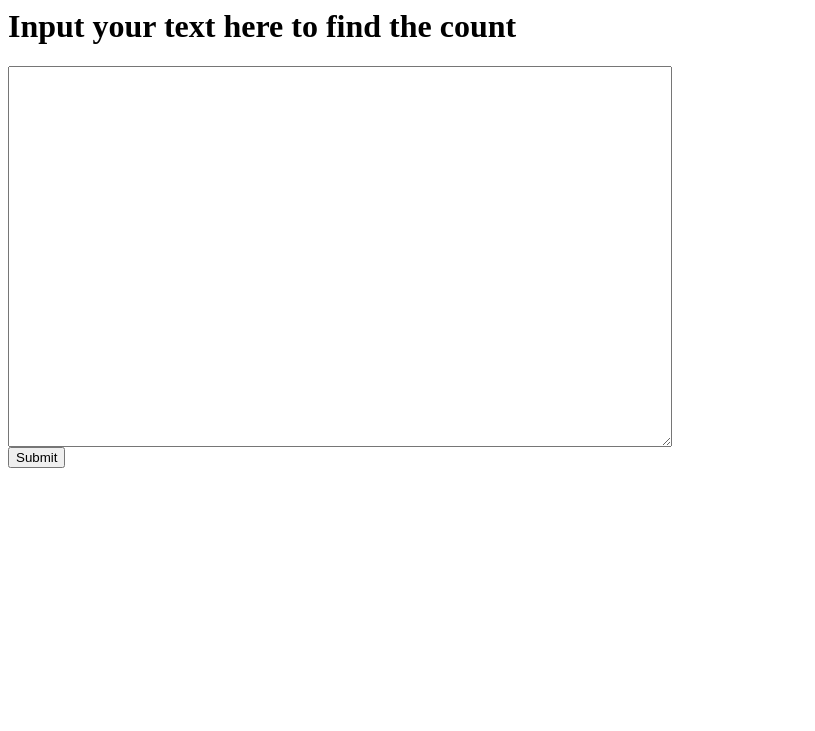
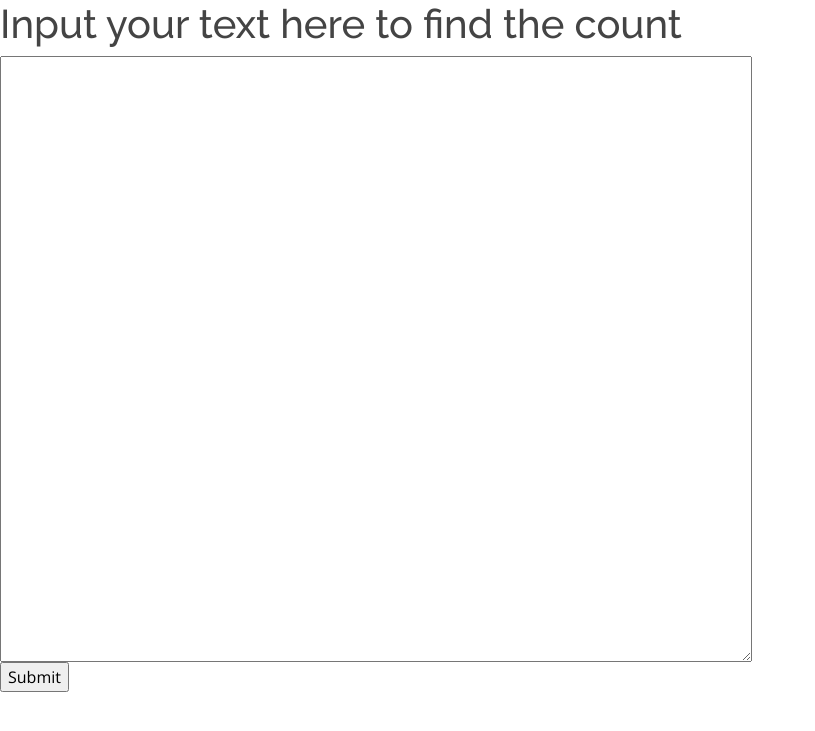
Before and after one commit to kibetamos/mars, a Django app: template venus/templates/home.html in a window 1280 px wide. Shown: the top 731 px of the page, without its empty margins (0-815 px from the left). Run offline with Django 3.2, Linux system fonts and the light colour scheme; the template is opened without the code that fills it, so the values that code supplies are empty; some libraries are stand-ins or nearby versions.

Commit message:
Update: update text count page

```diff
--- a/venus/templates/home.html
+++ b/venus/templates/home.html
@@ -1,19 +1,30 @@
+{% load static %}
 <head>
   <meta charset="utf-8">
   <meta content="width=device-width, initial-scale=1.0" name="viewport">
 
-  <title>Welcome To Our Website - Index</title>
+  <title>ArkTech - Index</title>
   <meta content="" name="description">
   <meta content="" name="keywords">
 
   <!-- Favicons -->
+  <link href="{% static 'assets/img/favicon.png' %}" rel="icon">
+
+  <link href="{% static 'assets/img/apple-touch-icon.png' %}" rel="apple-touch-icon">
 
   <!-- Google Fonts -->
   <link href="https://fonts.googleapis.com/css?family=Open+Sans:300,300i,400,400i,600,600i,700,700i|Raleway:300,300i,400,400i,500,500i,600,600i,700,700i|Poppins:300,300i,400,400i,500,500i,600,600i,700,700"rel="stylesheet">
 
   <!-- Vendor CSS Files -->
+  <link href="{% static 'assets/vendor/aos/aos.css' %}" rel="stylesheet">
+  <link href="{% static 'assets/vendor/bootstrap/css/bootstrap.min.css' %}" rel="stylesheet">
+  <link href="{% static 'assets/vendor/bootstrap-icons/bootstrap-icons.css' %}" rel="stylesheet">
+  <link href="{% static 'assets/vendor/glightbox/css/glightbox.min.css' %}" rel="stylesheet">
+  <link href="{% static 'assets/vendor/remixicon/remixicon.css' %}" rel="stylesheet">
+  <link href="{% static 'assets/vendor/swiper/swiper-bundle.min.css' %}" rel="stylesheet">
 
-
+  <!-- Template Main CSS File -->
+  <link href="{% static 'assets/css/style.css' %}" rel="stylesheet">
   <!-- =======================================================
   * Template Name: OnePage - v4.3.0
   * Template URL: https://bootstrapmade.com/onepage-multipurpose-bootstrap-template/
@@ -25,6 +36,8 @@
 <!--<h1>Welcome {{name}}</h1>-->
 <!--<h1>Your age is  {{age}}</h1>-->
 <!--<h1>and youre from {{nationality}}</h1>-->
+ <!-- ======= Hero Section ======= -->
+
 <h1>Input your text here to find the count</h1>
 <form action="counter" method="">
     {% csrf_token %}
```
